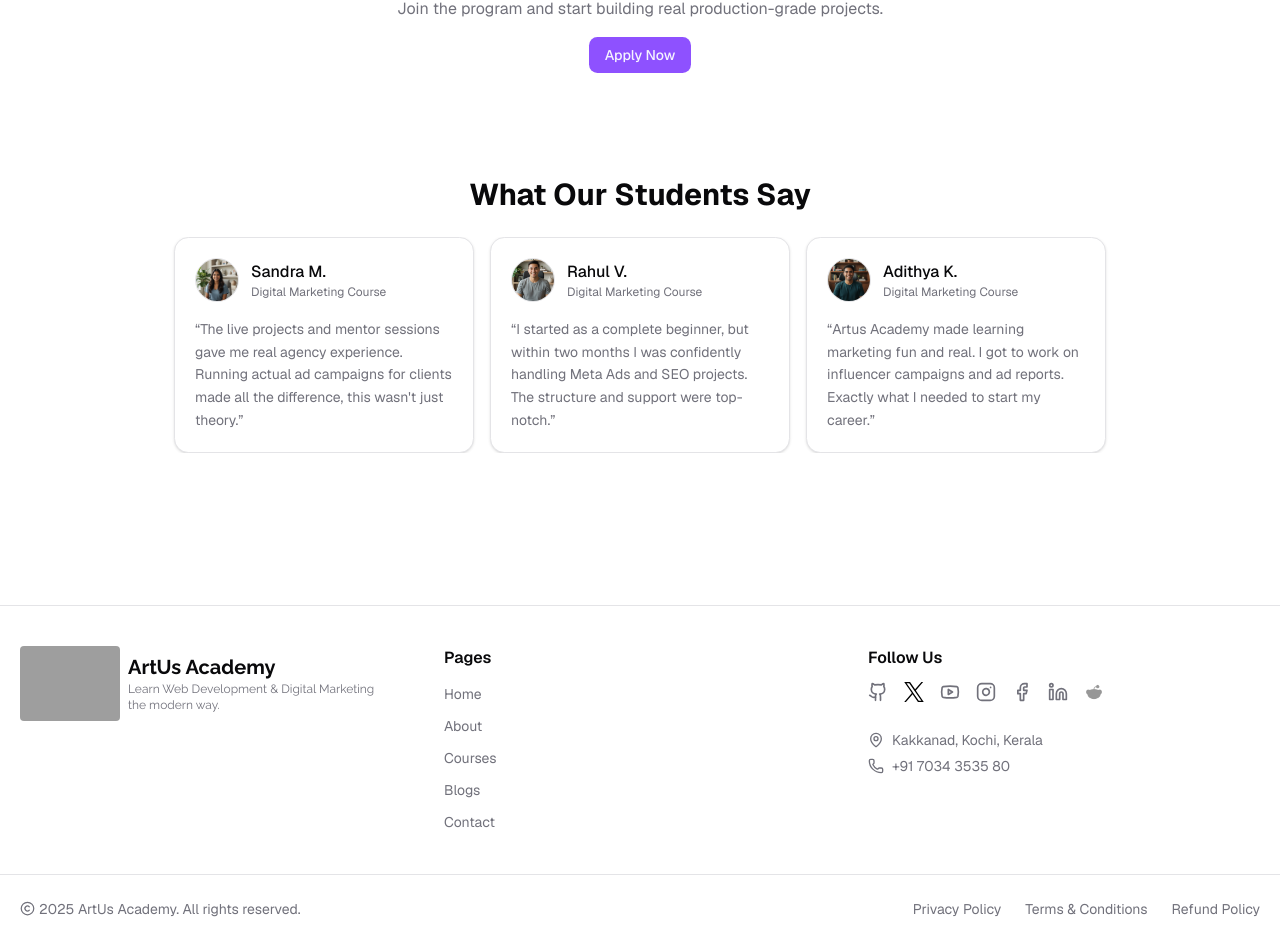
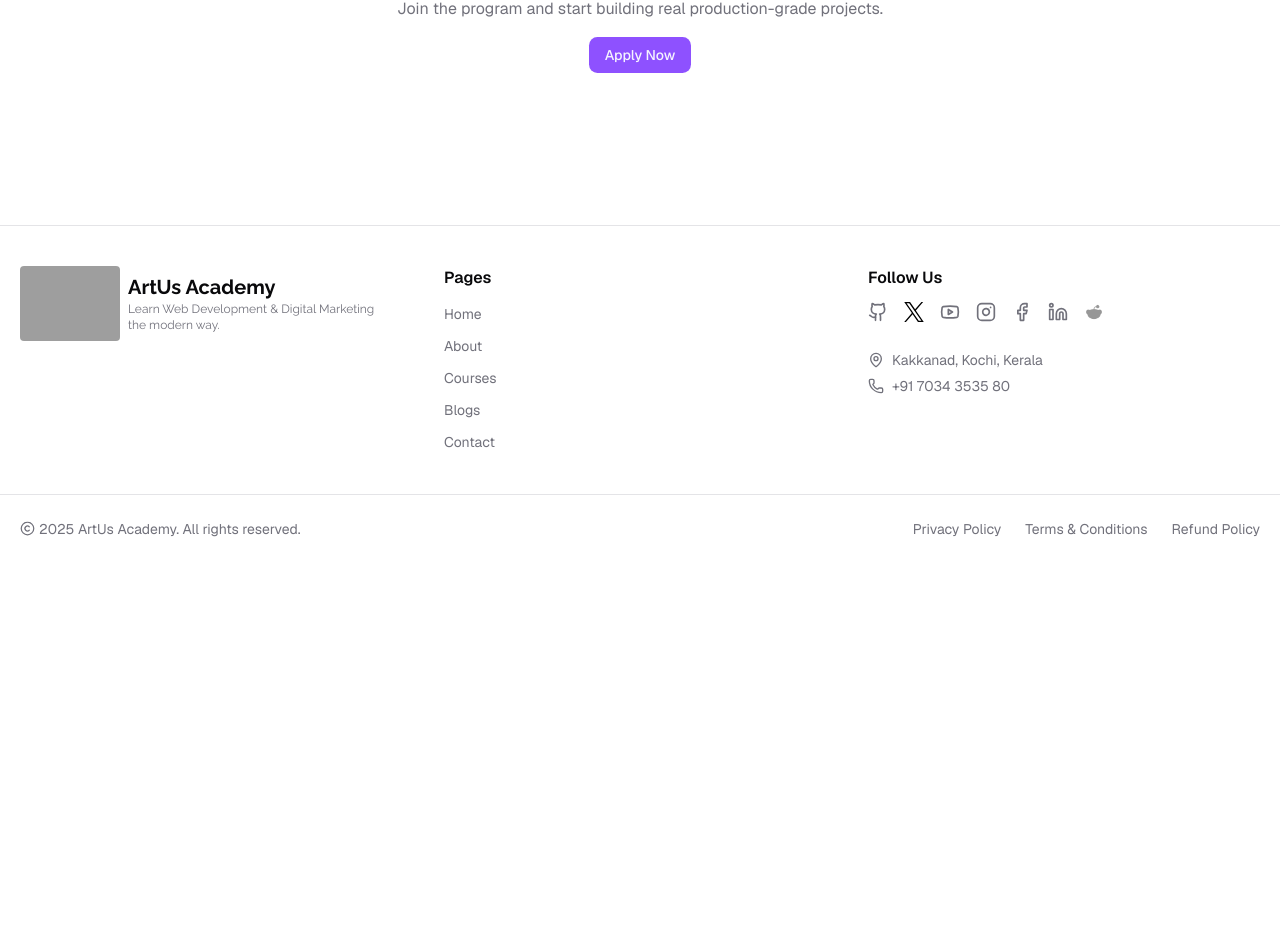
Before and after one commit to artus-academy/website, a Next.js app: page /courses/digital-marketing in a window 1280 px wide. Shown: the part 3797-4723 px from the top of the page. After the commit the page ends 4360 px from the top, so only its background shows below. Built offline with nearby package versions, Linux system fonts and the light colour scheme; no server answers; grey boxes are pictures that could not be loaded.

Commit message:
Remove testimonials

```diff
--- a/package.json
+++ b/package.json
@@ -50,6 +50,7 @@
     "@types/node": "^20",
     "@types/react": "^19",
     "@types/react-dom": "^19",
+    "baseline-browser-mapping": "^2.9.9",
     "eslint": "^9",
     "eslint-config-next": "15.5.3",
     "tailwindcss": "^4",
--- a/src/app/(marketing)/courses/digital-marketing/page.tsx
+++ b/src/app/(marketing)/courses/digital-marketing/page.tsx
@@ -65,9 +65,9 @@ export default function DigitalMarketingCoursePage() {
 
           <CTASection role="Digital marketer" />
 
-          <TestimonialsCarousel
+          {/* <TestimonialsCarousel
             testimonials={courses.digitalMarketing.testimonials}
-          />
+          /> */}
 
           <MobileCTABar />
         </div>
--- a/src/app/(marketing)/courses/web-development/page.tsx
+++ b/src/app/(marketing)/courses/web-development/page.tsx
@@ -64,9 +64,9 @@ export default function FullStackCoursePage() {
 
           <CTASection role="Full-Stack Developer" />
 
-          <TestimonialsCarousel
+          {/* <TestimonialsCarousel
             testimonials={courses.webDevelopment.testimonials}
-          />
+          /> */}
 
           <MobileCTABar />
         </div>
```
Also changed, not shown: 1 other file (tests, documents, lock files or other folders).
